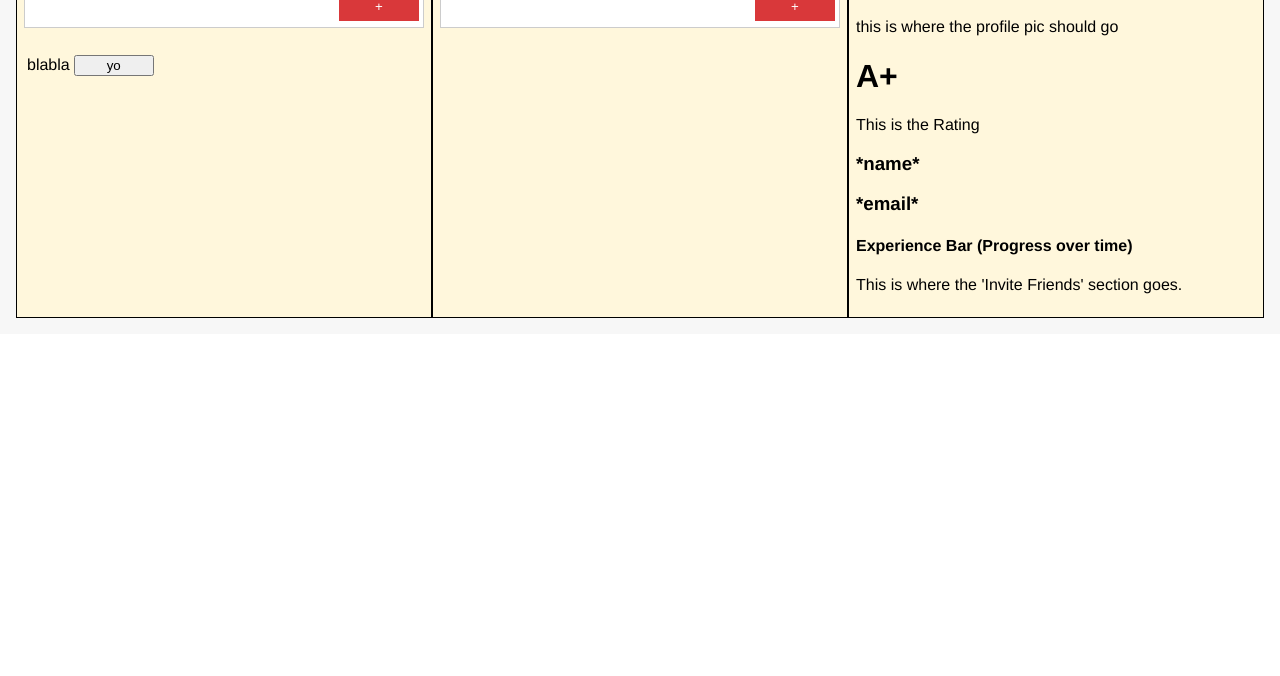
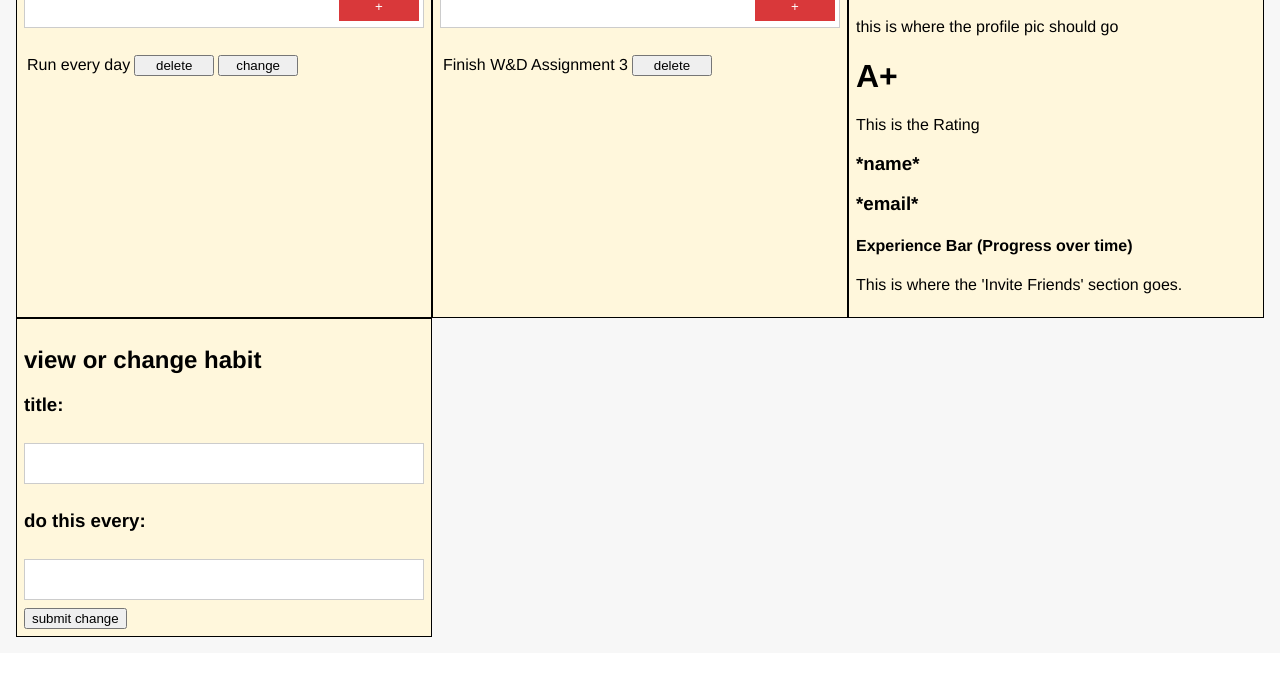
Before and after one commit to eenlars/Habiti, a plain HTML site: page Homepage/tracker/tracker.html in a window 1280 px wide. Shown: the part 362-1038 px from the top of the page. Before the commit the page ends 800 px from the top, so only its background shows below. Drawn offline with Linux system fonts and the light colour scheme.

Commit message:
extra functionality
delete element, js optimized and change button

```diff
--- a/Homepage/tracker/tracker.html
+++ b/Homepage/tracker/tracker.html
@@ -8,7 +8,7 @@
     <link rel="stylesheet" type="text/css" href="tracker.css">
 </head>
 
-<body>
+<body onload="loadContents()">
     <header class="container">
         <a href="index.html">
             <h1 id='logo'>Habiti</h1>
@@ -28,37 +28,42 @@
             <div class='habits db-sec' id="habitbox">
                 <h2>Your Habits:</h2>
                 <form>
-                    <input type="text" id="habit">
+                    <input type="text" id="habit" onkeydown="if (event.keyCode == 13)
+                        ; javascript:void(0)">
                     <button id='add-habit' type="button" onclick="addElement('habit')">+</button>
                 </form>
                 <p></p>
                 <table id="habittable">
                     <tr>
+                        <td>Run every day</td>
+                        <td><button onclick="deleteElement('habit', this )">delete</button></td>
+                        <td><button>change</button></td>
+                    </tr>
+                </table>
+            </div>
+            <div class="to-do db-sec" id="todobox">
+                <h2>Your To-Do's:</h2>
+                <form>
+                    <input type="text" id="todo" onkeydown="if (event.keyCode == 13)
+                        addElement('todo'); javascript:void(0)">
+                    <button id='add-todo' type="button" onclick="addElement('todo')">+</button>
+                </form>
+                <p></p>
+                <table id="todotable">
+                    <tr>
                         <td>
-                            blabla
+                            Finish W&D Assignment 3
                         </td>
                         <td>
-                            <button>yo</button>
+                            <button id="delete-todo" type="button" onclick="deleteElement('todo',this)">delete</button>
                         </td>
                     </tr>
                 </table>
             </div>
 
-            <div class="to-do db-sec" id="todobox">
-                <h2>Your To-Do's:</h2>
-                <form>
-                    <input type="text" id="todo">
-                    <button id='add-habit' type="button" onclick="addElement('todo')">+</button>
-                </form>
-                <p></p>
-                <table id="todotable">
-                </table>
-            </div>
-
             <div class="profile db-sec">
 
-                <h1>Profile
-                </h1>
+                <h1>Profile</h1>
                 <img src="#">
                 <p>this is where the profile pic should go </p>
                 <h1>A+</h1>
@@ -66,9 +71,20 @@
                 <span><h3>*name*</h3></span>
                 <span><h3>*email*</h3></span>
                 <span><h4>Experience Bar (Progress over time)</h4></span>
-                <div class='invite-friends'>
-                    <p>This is where the 'Invite Friends' section goes.</p>
-                </div>
+                <p>This is where the 'Invite Friends' section goes.</p>
+            </div>
+
+        </div>
+        <div id="row">
+            <div class="view db-sec">
+                <h2>view or change habit</h2>
+                <form>
+                    <h3>title:</h3>
+                    <input type="text" value="">
+                    <h3>do this every:</h3>
+                    <input type="text" value="">
+                </form>
+                <button onclick="javascript:void(0)">submit change</button>
             </div>
         </div>
     </main>
--- a/Homepage/tracker/tracker.js
+++ b/Homepage/tracker/tracker.js
@@ -1,17 +1,33 @@
 function addElement(type) {
-    var text = document.getElementById(type).value;
-    document.getElementById(type).value = "";
-    console.log(text);
-    var tr = document.createElement("tr"); //maak een nieuwe aan
-    var td = document.createElement("td"); //maak een nieuwe aan
-    var i = document.createElement("td"); //maak een nieuwe aan
-    var button = document.createElement("button");
-    var insidetext = document.createTextNode(text); //stop text in de node
-    button.appendChild(document.createTextNode("i"))
-    td.appendChild(insidetext);
-    i.appendChild(button);
-    tr.appendChild(td);
-    tr.appendChild(i);
-    var element = document.getElementById(type + "table");
-    element.appendChild(tr);
+  var gettext = document.getElementById(type).value;
+  var insidetext = document.createTextNode(gettext); //stop text in de node
+  document.getElementById(type).value = "";
+  var tr = document.createElement("tr"); //maak een nieuwe aan
+  var text = document.createElement("td"); //maak een nieuwe aan
+  var deletetext = document.createElement("td");
+  var changebutton = document.createElement("td");
+  var button = document.createElement("button");
+  var buttoninfo = document.createElement("button");
+  button.setAttribute("onclick", "deleteElement('" + type + "', this )");
+  buttoninfo.setAttribute("onclick", "changeElement(this)");
+  button.appendChild(document.createTextNode("delete"));
+  buttoninfo.appendChild(document.createTextNode("change"));
+  text.appendChild(insidetext);
+  changebutton.appendChild(buttoninfo); //
+  deletetext.appendChild(button); //
+  tr.appendChild(text); //kindje aanmaken met text voor tr
+  tr.appendChild(deletetext); //kindje aanmaken voor tr
+  tr.appendChild(changebutton); //kindje aanmaken voor tr
+  var element = document.getElementById(type + "table"); //tafel pakken en daar je tdtje in gooien
+  element.appendChild(tr); //trtje aanmaken
 }
+
+function deleteElement(type, button) {
+  var row = button.parentNode.parentNode; //deze gooit de row naar de tr ipv button
+  row.parentNode.removeChild(row); // hier pakt de row de parentnode en verwijderd de removechild van de row
+}
+
+function changeElement(button){
+  var row = button.parentNode.parentNode; //deze gooit de row naar de tr ipv button
+  console.log(row);
+}
```
